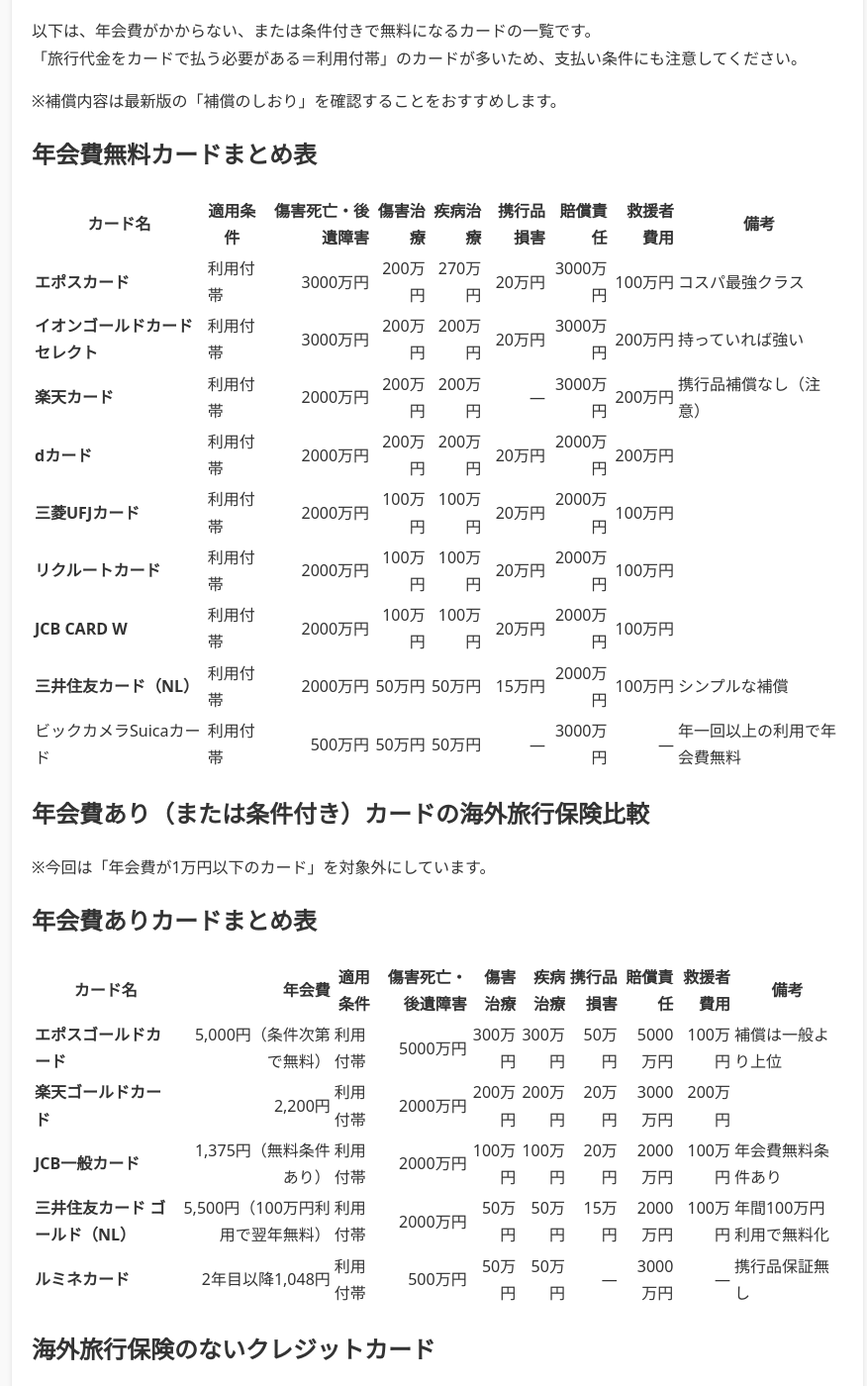
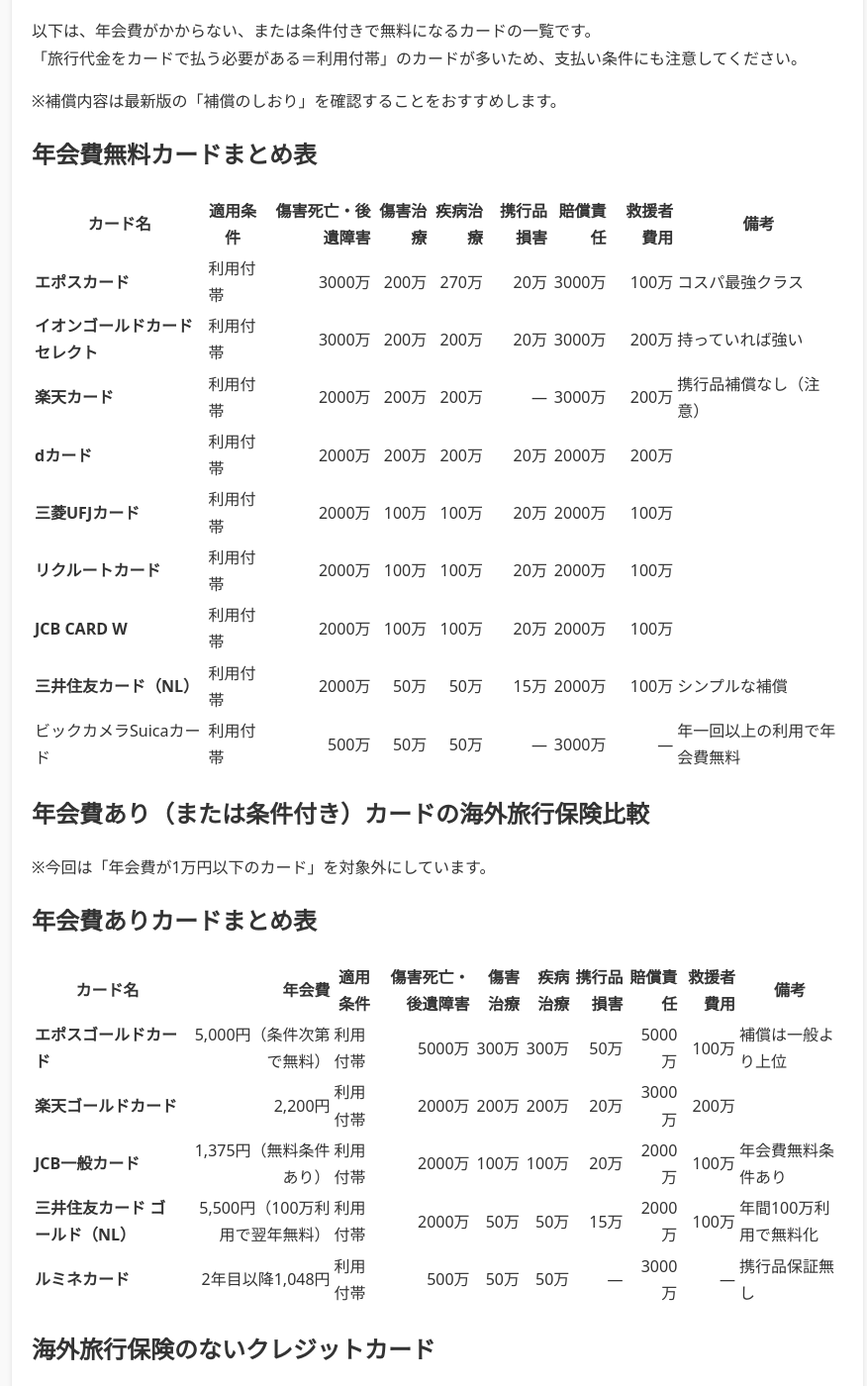
Before and after one commit to bujutu/bujutu.github.io, a Jekyll site: the page built from _posts/2025-12-11-Credit-card-supplementary-insurance.md, in a window 1280 px wide and 1400 px high, scrolled down 1111 px. Shown: the whole window at 99% size, without its empty margins (368-1244 px from the left). Built offline with Jekyll 4.4.1, drawn with Linux system fonts in a browser that asks for light colours.

Commit message:
Fix formatting and values in insurance table

```diff
--- a/_posts/2025-12-11-Credit-card-supplementary-insurance.md
+++ b/_posts/2025-12-11-Credit-card-supplementary-insurance.md
@@ -34,15 +34,15 @@
 
 | カード名 | 適用条件 | 傷害死亡・後遺障害 | 傷害治療 | 疾病治療 | 携行品損害 | 賠償責任 | 救援者費用 | 備考 |
 |---|---|---:|---:|---:|---:|---:|---:|---|
-| **エポスカード** | 利用付帯 | 3000万円 | 200万円 | 270万円 | 20万円 | 3000万円 | 100万円 | コスパ最強クラス |
-| **イオンゴールドカードセレクト** | 利用付帯 | 3000万円 | 200万円 | 200万円 | 20万円 | 3000万円 | 200万円 | 持っていれば強い |
-| **楽天カード** | 利用付帯 | 2000万円 | 200万円 | 200万円 | — | 3000万円 | 200万円 | 携行品補償なし（注意） |
-| **dカード** | 利用付帯 | 2000万円 | 200万円 | 200万円 | 20万円 | 2000万円 | 200万円 |  |
-| **三菱UFJカード** | 利用付帯 | 2000万円 | 100万円 | 100万円 | 20万円 | 2000万円 | 100万円 |  |
-| **リクルートカード** | 利用付帯 | 2000万円 | 100万円 | 100万円 | 20万円 | 2000万円 | 100万円 |  |
-| **JCB CARD W** | 利用付帯 | 2000万円 | 100万円 | 100万円 | 20万円 | 2000万円 | 100万円 |  |
-| **三井住友カード（NL）** | 利用付帯 | 2000万円 | 50万円 | 50万円 | 15万円 | 2000万円 | 100万円 | シンプルな補償 |
-| ビックカメラSuicaカード | 利用付帯 | 500万円 | 50万円 | 50万円 | — | 3000万円 | — | 年一回以上の利用で年会費無料 |
+| **エポスカード** | 利用付帯 | 3000万 | 200万 | 270万 | 20万 | 3000万 | 100万 | コスパ最強クラス |
+| **イオンゴールドカードセレクト** | 利用付帯 | 3000万 | 200万 | 200万 | 20万 | 3000万 | 200万 | 持っていれば強い |
+| **楽天カード** | 利用付帯 | 2000万 | 200万 | 200万 | — | 3000万 | 200万 | 携行品補償なし（注意） |
+| **dカード** | 利用付帯 | 2000万 | 200万 | 200万 | 20万 | 2000万 | 200万 |  |
+| **三菱UFJカード** | 利用付帯 | 2000万 | 100万 | 100万 | 20万 | 2000万 | 100万 |  |
+| **リクルートカード** | 利用付帯 | 2000万 | 100万 | 100万 | 20万 | 2000万 | 100万 |  |
+| **JCB CARD W** | 利用付帯 | 2000万 | 100万 | 100万 | 20万 | 2000万 | 100万 |  |
+| **三井住友カード（NL）** | 利用付帯 | 2000万 | 50万 | 50万 | 15万 | 2000万 | 100万 | シンプルな補償 |
+| ビックカメラSuicaカード | 利用付帯 | 500万 | 50万 | 50万 | — | 3000万 | — | 年一回以上の利用で年会費無料 |
 
 </div>
 
@@ -51,15 +51,15 @@
 
 ## 年会費ありカードまとめ表
 
-<div class="table-scroll">
+<div markdown="block" class="table-scroll">
 
 | カード名 | 年会費 | 適用条件 | 傷害死亡・後遺障害 | 傷害治療 | 疾病治療 | 携行品損害 | 賠償責任 | 救援者費用 | 備考 |
 |---|---:|---|---:|---:|---:|---:|---:|---:|---|
-| **エポスゴールドカード** | 5,000円（条件次第で無料） | 利用付帯 | 5000万円 | 300万円 | 300万円 | 50万円 | 5000万円 | 100万円 | 補償は一般より上位 |
-| **楽天ゴールドカード** | 2,200円 | 利用付帯 | 2000万円 | 200万円 | 200万円 | 20万円 | 3000万円 | 200万円 |  |
-| **JCB一般カード** | 1,375円（無料条件あり） | 利用付帯 | 2000万円 | 100万円 | 100万円 | 20万円 | 2000万円 | 100万円 | 年会費無料条件あり |
-| **三井住友カード ゴールド（NL）** | 5,500円（100万円利用で翌年無料） | 利用付帯 | 2000万円 | 50万円 | 50万円 | 15万円 | 2000万円 | 100万円 | 年間100万円利用で無料化 |
-| **ルミネカード** | 2年目以降1,048円 | 利用付帯 | 500万円 | 50万円 | 50万円 | — | 3000万円 | — | 携行品保証無し |
+| **エポスゴールドカード** | 5,000円（条件次第で無料） | 利用付帯 | 5000万 | 300万 | 300万 | 50万 | 5000万 | 100万 | 補償は一般より上位 |
+| **楽天ゴールドカード** | 2,200円 | 利用付帯 | 2000万 | 200万 | 200万 | 20万 | 3000万 | 200万 |  |
+| **JCB一般カード** | 1,375円（無料条件あり） | 利用付帯 | 2000万 | 100万 | 100万 | 20万 | 2000万 | 100万 | 年会費無料条件あり |
+| **三井住友カード ゴールド（NL）** | 5,500円（100万利用で翌年無料） | 利用付帯 | 2000万 | 50万 | 50万 | 15万 | 2000万 | 100万 | 年間100万利用で無料化 |
+| **ルミネカード** | 2年目以降1,048円 | 利用付帯 | 500万 | 50万 | 50万 | — | 3000万 | — | 携行品保証無し |
 
 </div>
 
```
